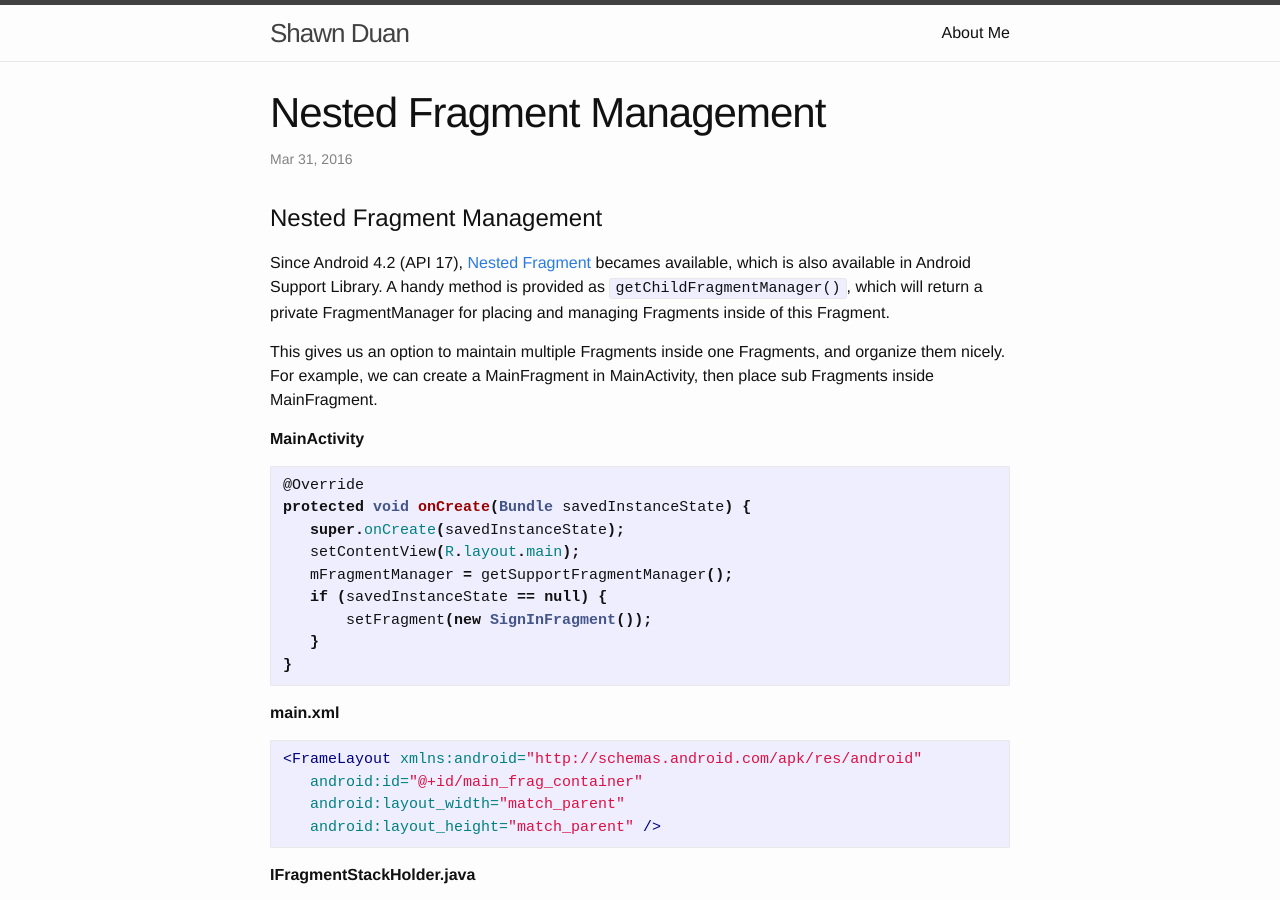
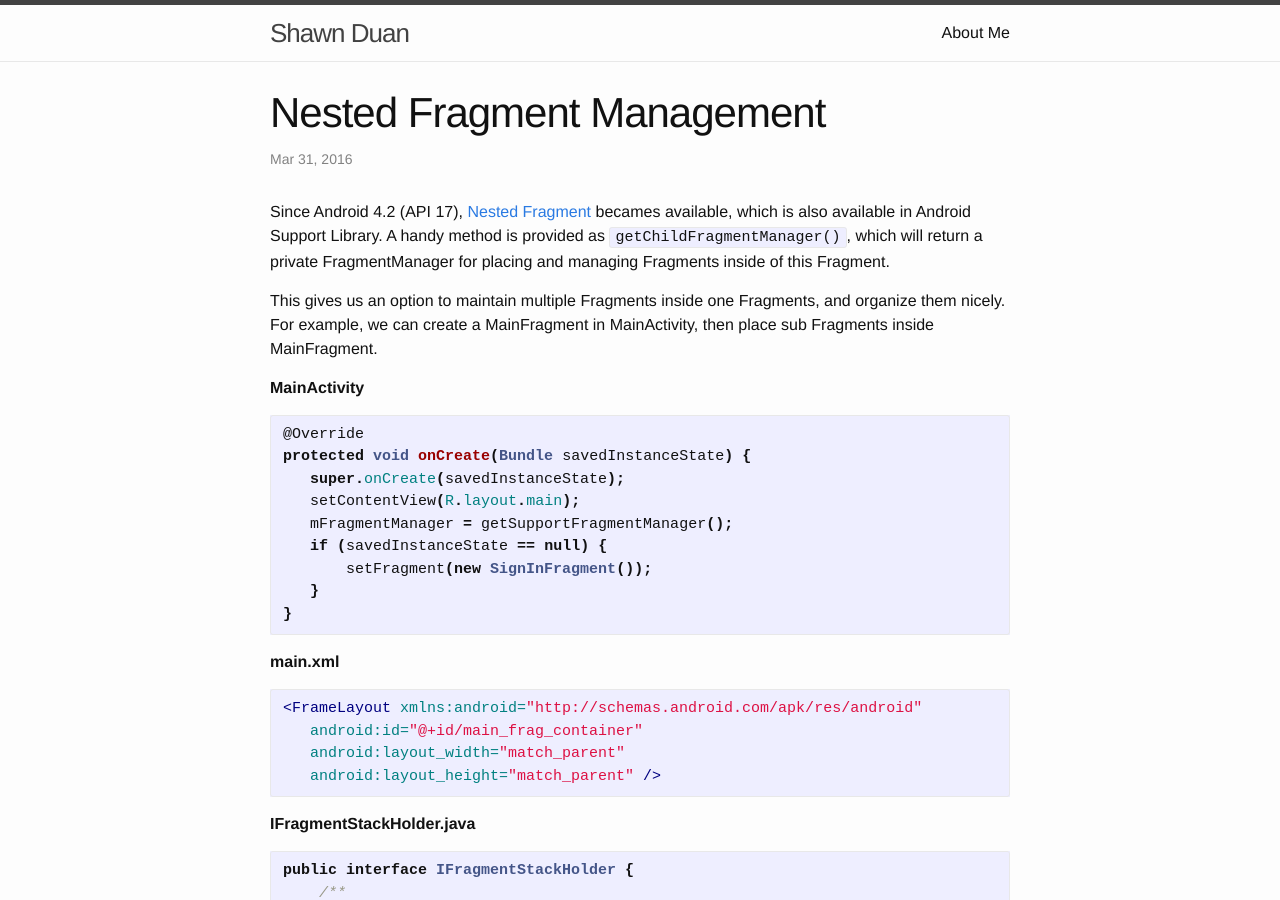
Before and after one commit to ShawnDuan/shawnduan.github.io, a Jekyll site: the page built from _posts/2016-03-30-nested-fragment-management.markdown, in a window 1280 px wide and 900 px high. Built offline with Jekyll 4.4.1, drawn with Linux system fonts in a browser that asks for light colours.

````diff
--- a/_posts/2016-03-30-nested-fragment-management.markdown
+++ b/_posts/2016-03-30-nested-fragment-management.markdown
@@ -4,10 +4,6 @@ title:  "Nested Fragment Management"
 date:   2016-03-30 21:30:36 -0700
 categories: [Android, Fragment]
 ---
-
-# Nested Fragment Management
-
-
 Since Android 4.2 (API 17), [Nested Fragment](http://developer.android.com/about/versions/android-4.2.html#NestedFragments) becames available, which is also available in Android Support Library.
 A handy method is provided as `getChildFragmentManager()`, which will return a private FragmentManager for placing and managing Fragments inside of this Fragment.
 
@@ -26,7 +22,6 @@ protected void onCreate(Bundle savedInstanceState) {
    }
 }
 ```
-
 
 **main.xml**
 
@@ -156,12 +151,10 @@ if (getParentFragment() instanceof IFragmentStackHolder) {
 }
 ```
 
-
 > **Note:**
 >
 > The hierarchy is maintained like this:
 `MainActivity --> MainFragment --> InnerFragment`, Where `InnerFragment` can be either a normal single Fragment or another Fragment-container, by implementing `IFragmentStackHolder`.
 
-
 ## Conclusion
 Activity transitions could be expensive sometime. Thus, many teams are believing in the philosophy that you should consider using Fragments whenever it's possible, instead of using Activity. Activity or Fragment? To discuss this dillema is not the intent in this airtical. However, once you decide to follow this "Fragment-ism" philosophy, you should keep your fragment backstack hierarchical and organized -- using nested fragments and `getChildFragmentManager()` could be a nice choice.
--- a/index.html
+++ b/index.html
@@ -10,14 +10,12 @@ layout: default
     {% for post in site.posts %}
       <li>
         <span class="post-meta">{{ post.date | date: "%b %-d, %Y" }}</span>
-
         <h2>
           <a class="post-link" href="{{ post.url | prepend: site.baseurl }}">{{ post.title }}</a>
         </h2>
+        {{ post.excerpt }}
       </li>
     {% endfor %}
   </ul>
 
-  <p class="rss-subscribe">subscribe <a href="{{ "/feed.xml" | prepend: site.baseurl }}">via RSS</a></p>
-
 </div>
````
Also changed, not shown: about.md (+1 -1 lines), 2 other files.
